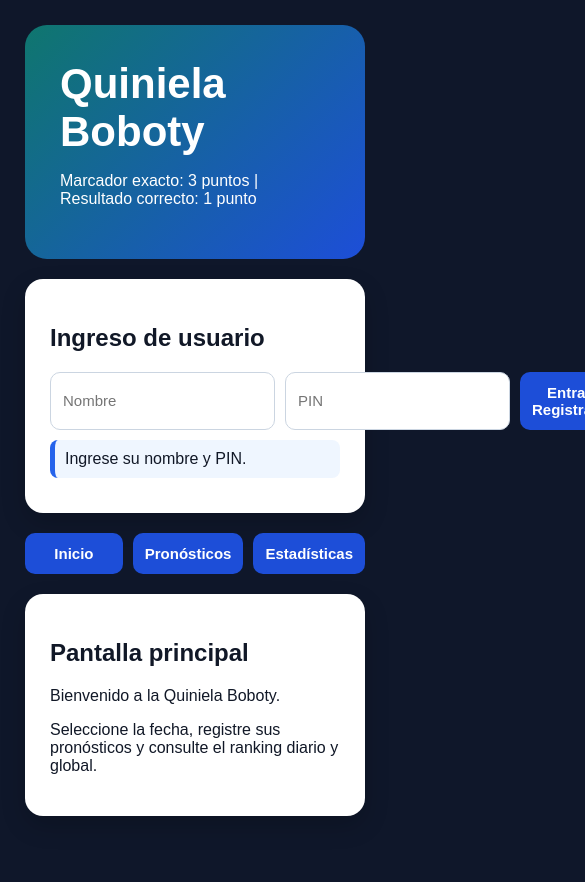
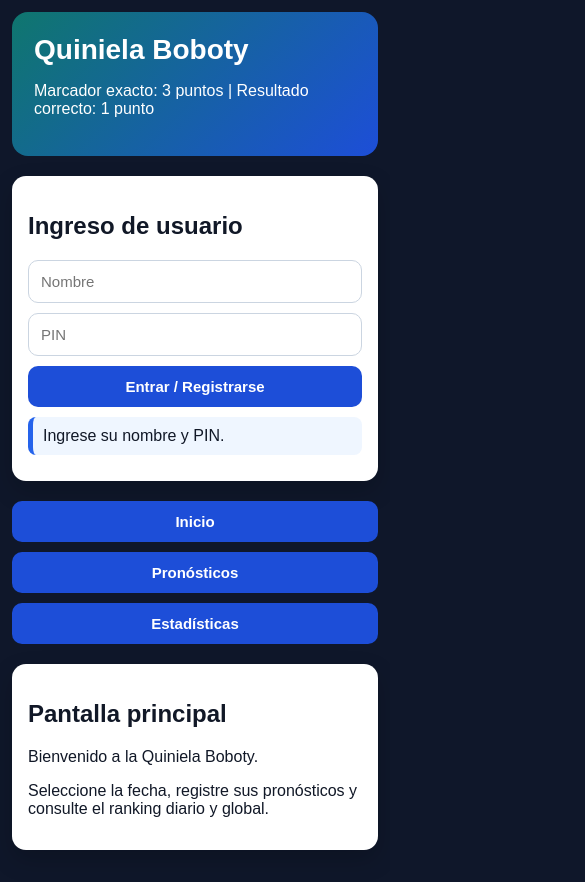
Before and after one commit to JoshuiBC/quiniela-mundial-2026, a plain HTML site: page index.html in a window 390 px wide. Shown: the top 882 px of the page, 585 px wide, since content can reach past the window. Before the commit the page ends 861 px from the top, so only its background shows below. Drawn offline with nearby package versions, Linux system fonts and the light colour scheme; no server answers.

Commit message:
Update styles.css

```diff
--- a/styles.css
+++ b/styles.css
@@ -1,15 +1,21 @@
-*{box-sizing:border-box}
+*{
+  box-sizing:border-box;
+}
 
-body{
+html,body{
   margin:0;
+  padding:0;
+  width:100%;
+  overflow-x:hidden;
   font-family:Arial,sans-serif;
   background:#0f172a;
   color:#111827;
 }
 
 .app{
+  width:100%;
   max-width:1200px;
-  margin:auto;
+  margin:0 auto;
   padding:25px;
 }
 
@@ -44,7 +50,15 @@ body{
   flex:1;
 }
 
+.grid{
+  display:grid;
+  grid-template-columns:1fr 1fr auto;
+  gap:10px;
+}
+
 input,button{
+  width:100%;
+  min-width:0;
   padding:12px;
   border-radius:10px;
   border:1px solid #cbd5e1;
@@ -71,10 +85,9 @@ button:hover{
   background:#991b1b;
 }
 
-.grid{
-  display:grid;
-  grid-template-columns:1fr 1fr auto;
-  gap:10px;
+.logout{
+  margin-top:10px;
+  display:none;
 }
 
 .match{
@@ -136,12 +149,37 @@ td,th{
   display:block;
 }
 
-.logout{
-  margin-top:10px;
-  display:none;
-}
+@media(max-width:750px){
 
-@media(max-width:750px){
+  .app{
+    padding:12px;
+  }
+
+  .hero{
+    padding:22px;
+    border-radius:16px;
+  }
+
+  .hero h1{
+    font-size:28px;
+    word-break:break-word;
+  }
+
+  .card{
+    padding:16px;
+    border-radius:14px;
+  }
+
+  .grid,
+  .score,
+  .nav{
+    display:grid;
+    grid-template-columns:1fr;
+  }
+
+  .match-title{
+    font-size:18px;
+  }
 
   table,
   thead,
```
